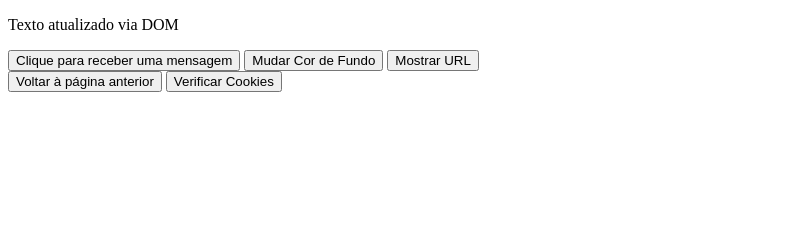
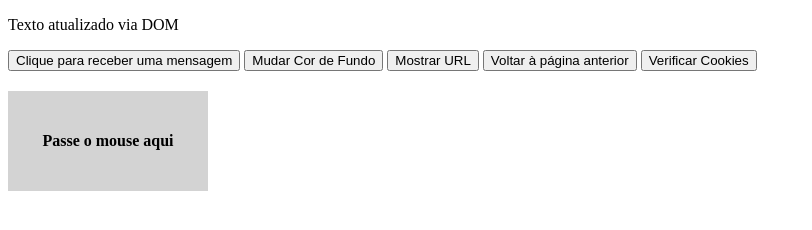
Before and after one commit to GabrielVCB/Javascript---Manipula-o-do-DOM, a plain HTML site: page index.html in a window 1280 px wide. Shown: the whole page, without its empty margins (0-812 px from the left). Drawn offline with Linux system fonts and the light colour scheme.

Commit message:
Question7

```diff
--- a/index.html
+++ b/index.html
@@ -4,28 +4,37 @@
     <meta charset="UTF-8">
     <meta name="viewport" content="width=device-width, initial-scale=1.0">
     <title>Manipulação do DOM e Alteração de Estilo</title>
+    <style>
+        /* Estilo padrão da caixa */
+        #caixa {
+            width: 200px;
+            height: 100px;
+            background-color: lightgray;
+            text-align: center;
+            line-height: 100px;
+            margin-top: 20px;
+            font-weight: bold;
+        }
+    </style>
 </head>
 <body>
     <!-- Parágrafo que será alterado via DOM -->
     <p id="texto">Texto original</p>
 
-    <!-- Botão para exibir mensagem de boas-vindas -->
+    <!-- Botões de várias funcionalidades -->
     <button onclick="exibirMensagem()">Clique para receber uma mensagem</button>
-
-    <!-- Botão para alternar a cor de fundo da página -->
     <button onclick="mudarCorDeFundo()">Mudar Cor de Fundo</button>
-
-    <!-- Botão para mostrar a URL -->
     <button onclick="mostrarURL()">Mostrar URL</button>
+    <button onclick="voltarPagina()">Voltar à página anterior</button>
+    <button id="verificarCookies">Verificar Cookies</button>
 
     <!-- Div para exibir a URL -->
     <div id="urlExibida"></div>
 
-    <!-- Botão para voltar à página anterior -->
-    <button onclick="voltarPagina()">Voltar à página anterior</button>
-
-    <!-- Botão para verificar se os cookies estão habilitados -->
-    <button id="verificarCookies">Verificar Cookies</button>
+    <!-- Caixa que muda de cor com onmouseover e onmouseout -->
+    <div id="caixa" onmouseover="alterarCor()" onmouseout="restaurarCor()">
+        Passe o mouse aqui
+    </div>
 
     <script src="script.js"></script>
 </body>
--- a/script.js
+++ b/script.js
@@ -44,3 +44,13 @@ function verificarCookies() {
 
 // Adiciona evento ao botão "Verificar Cookies" usando addEventListener
 document.getElementById("verificarCookies").addEventListener("click", verificarCookies);
+
+// Função para alterar a cor de fundo da caixa ao passar o mouse
+function alterarCor() {
+    document.getElementById("caixa").style.backgroundColor = "lightblue";
+}
+
+// Função para restaurar a cor original da caixa quando o mouse sai
+function restaurarCor() {
+    document.getElementById("caixa").style.backgroundColor = "lightgray";
+}
```
